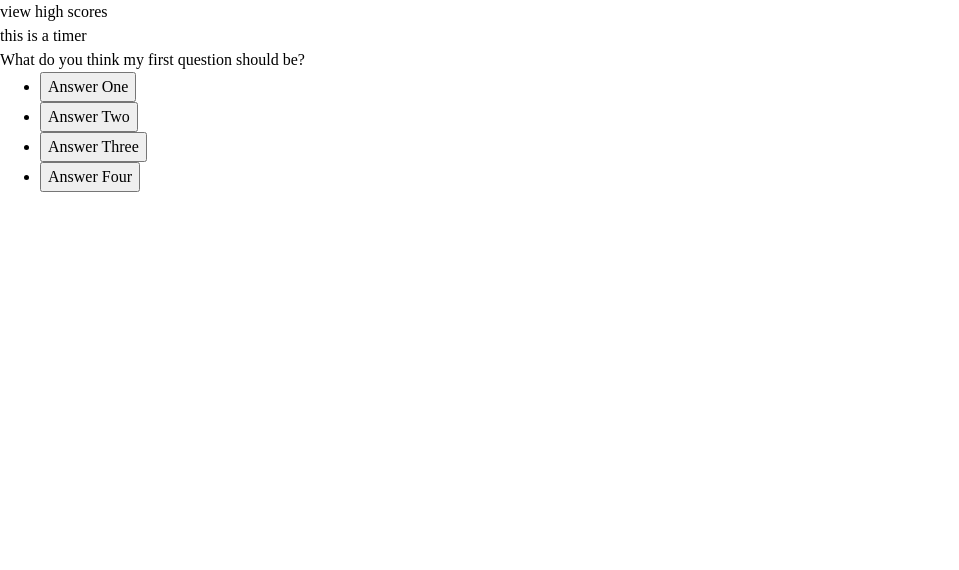
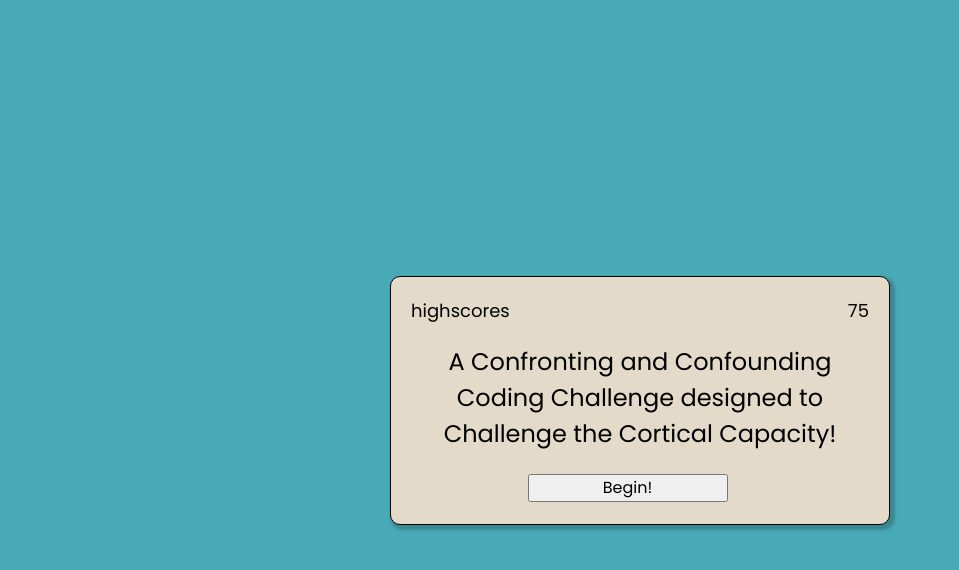
Before and after one commit to GarrettChaney/coding-quiz, a plain HTML site: page index.html in a window 1280 px wide. Shown: the whole page, without its empty margins (0-959 px from the left). Drawn offline with Linux system fonts and the light colour scheme.

Commit message:
Finished base level css workout

```diff
--- a/assets/style.css
+++ b/assets/style.css
@@ -0,0 +1,74 @@
+:root {
+    --color-normal:#49A9B7;
+    --color-wrong:#B01E1E;
+    --color-correct:#389855;
+    --color-card:#E3DAC9;
+}
+
+* {
+    font-family: 'Poppins', sans-serif;
+    list-style: none;
+    text-decoration: none;
+    text-align: center;
+    margin: 0px;
+    padding: 0px;
+}
+
+body {
+    background-color: var(--color-normal);
+    display: flex;
+    flex-direction: column;
+    justify-content: center;
+    align-items: center;
+}
+
+.card {
+    background-color: var(--color-card);
+    box-shadow: 3px 3px 3px 2px rgba(0, 0, 0, 0.2);
+    border: 1px black solid;
+    border-radius: 10px;
+    padding: 20px;
+    width: 500px;
+}
+
+.header {
+    display: flex;
+    justify-content: space-between;
+    margin-bottom: 20px;
+}
+
+.highscores span {
+    font-size: 18px;
+}
+
+.timer span {
+    font-size: 18px;
+}
+
+.question-container {
+    display: flex;
+    justify-content: center;
+    align-items: center;
+    margin-bottom: 20px
+}
+
+.question-container .question {
+    font-size: 24px;
+}
+
+.answer-container ul {
+    display: flex;
+    flex-wrap: wrap;
+    justify-content: space-evenly;
+    width: 100%;
+}
+
+.answer-container ul li {
+    display: flex;
+    flex-basis: 50%;
+}
+
+.answer-container ul li button {
+    width: 200px;
+    margin: 2px;
+}
--- a/index.html
+++ b/index.html
@@ -6,28 +6,32 @@
     <meta name="viewport" content="width=device-width, initial-scale=1.0">
     <link rel="stylesheet" href="./assets/reset.css">
     <link rel="stylesheet" href="./assets/style.css">
+    <link rel="preconnect" href="https://fonts.googleapis.com"><link rel="preconnect" href="https://fonts.gstatic.com" crossorigin><link href="https://fonts.googleapis.com/css2?family=Poppins:wght@200;400;800&display=swap" rel="stylesheet">
     <title>Coding Quiz</title>
 </head>
 <body>
 
-    <header>
+    <!--<header>
         <div class="highscores">
-            <p>view high scores</p>
+            <span>highscores</span>
         </div>
         <div class="timer">
-            <p>this is a timer</p>
+            <span>754</span>
         </div>
-    </header>
+    </header>-->
+
     <div class="card">
+        <div class="header">
+            <div class="highscores"><span class="highscores-span">highscores</span></div>
+            <div class="timer"><span class="timer-span">75</span></div>
+        </div>
+
         <div class="question-container">
-            <span class="question">What do you think my first question should be?</span>
+            <span class="question">A Confronting and Confounding Coding Challenge designed to Challenge the Cortical Capacity! </span>
         </div>
         <div class="answer-container">
             <ul>
-                <li><button>Answer One</button></li>
-                <li><button>Answer Two</button></li>
-                <li><button>Answer Three</button></li>
-                <li><button>Answer Four</button></li>
+                <li><button>Begin!</button></li>
             </ul>
         </div>
     </div>
```
